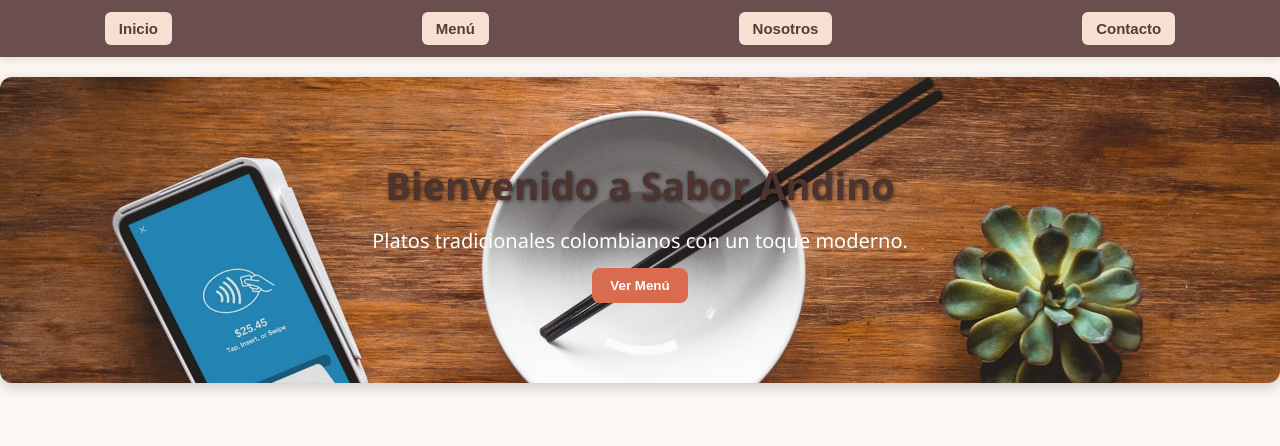
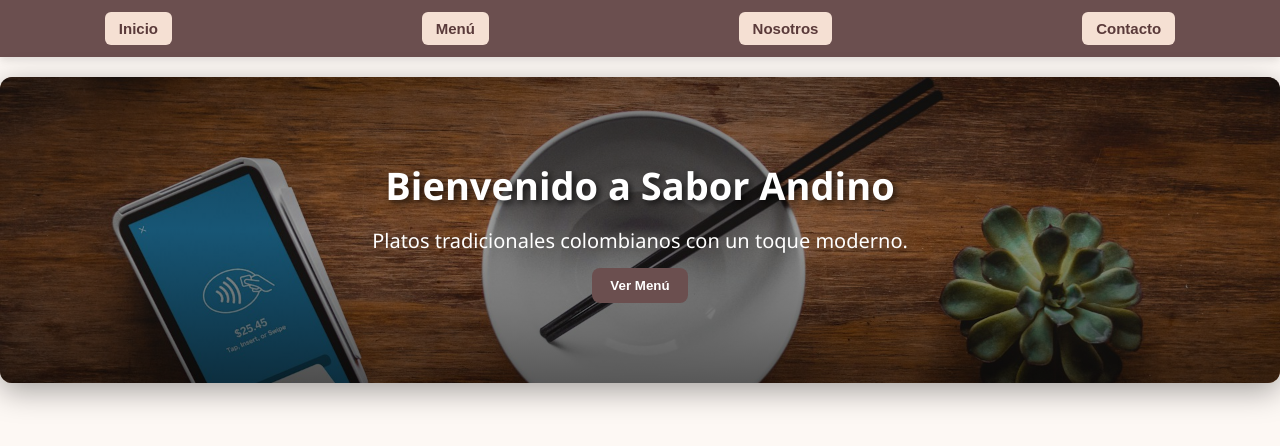
Before and after one commit to DilanEA12/react, a React (Create React App) app: page / in a window 1280 px wide. Shown: the top 446 px of the page. Built offline with nearby package versions, Linux system fonts and the light colour scheme.

Commit message:
feat mejoras css

```diff
--- a/src/App.css
+++ b/src/App.css
@@ -68,9 +68,46 @@
   box-shadow: 0 4px 15px rgba(0,0,0,0.2);
 }
 
+.hero {
+  position: relative;
+  background-image: url("../public/Image/restaurante.jpg");
+  background-size: cover;
+  background-position: center;
+  color: #fff;
+  text-align: center;
+  padding: 80px 20px;
+  border-radius: 12px;
+  box-shadow: 0 8px 30px rgba(0,0,0,0.35);
+  overflow: hidden;
+}
+
+.hero::before {
+  content: "";
+  position: absolute;
+  inset: 0;
+  background: linear-gradient(
+    to bottom,
+    rgba(0,0,0,0.55),
+    rgba(0,0,0,0.35),
+    rgba(0,0,0,0.65)
+  );
+  z-index: 1;
+}
+
+.hero h1,
+.hero p,
+.button-cta{
+  position: relative;
+  z-index: 2;
+}
+
+
 .hero h1 {
   font-size: 38px;
-  text-shadow: 1px 1px 4px rgba(0,0,0,0.6);
+  color: #fff;
+  text-shadow: 3px 3px 6px rgba(0,0,0,0.7);
+
+
 }
 
 .hero p {
@@ -78,9 +115,11 @@
   margin: 12px 0;
 }
 
+
+
 /* Botón destacado */
 .button-cta {
-  background: #d96c4f;
+  background: #6b4f4f;
   color: #fff;
   border: none;
   padding: 10px 18px;
@@ -91,7 +130,7 @@
 }
 
 .button-cta:hover {
-  background: #e8846b;
+  background: #836464;
   transform: scale(1.05);
 }
 
```
